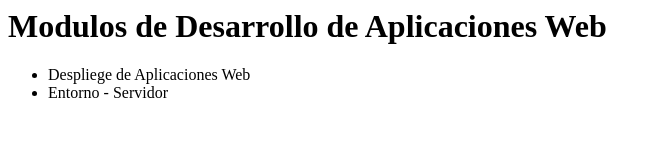
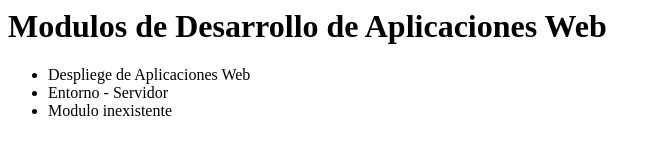
Before and after one commit to AR1UR0/dawAct4_1, a plain HTML site: page index.html in a window 1280 px wide. Shown: the whole page, without its empty margins (0-661 px from the left). Drawn offline with Linux system fonts and the light colour scheme.

Commit message:
modulo malo añadido

```diff
--- a/index.html
+++ b/index.html
@@ -4,6 +4,7 @@
 	<ul>
 	        <li>Despliege de Aplicaciones Web</li>
 		<li>Entorno - Servidor</li>
+		<li>Modulo inexistente</li>
 	</ul>
     </body>
 </html>
```
